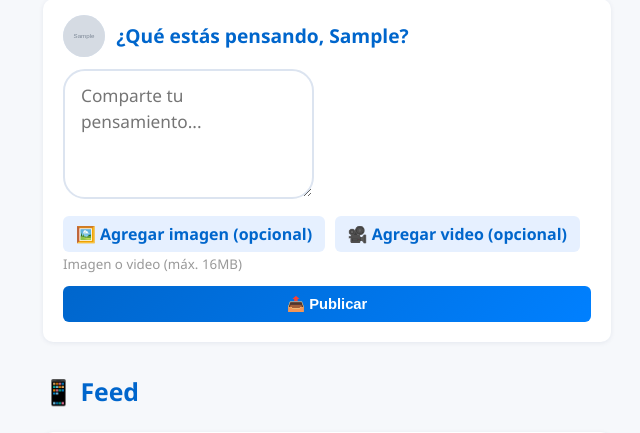
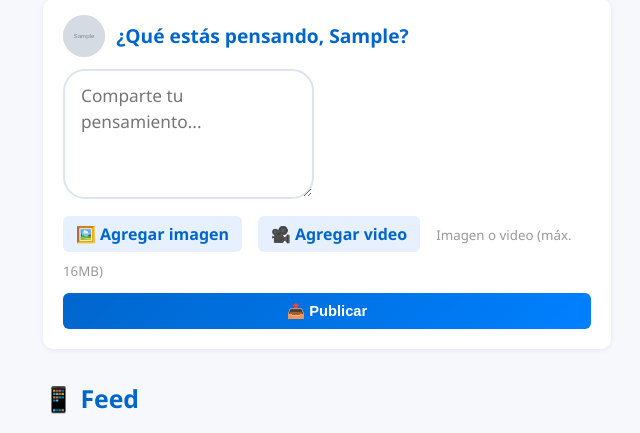
Before and after one commit to luisitoflorez12-arch/miappsocial, a Flask app: page /home/1 in a window 1280 px wide. Shown: the part 114-547 px from the top of the page, without its empty margins (313-953 px from the left). Run offline with Flask 3, Linux system fonts and the light colour scheme; tables that the repository leaves empty hold one stand-in row (values such as "Sample post"); grey boxes marked "Sample" are stand-in pictures; some libraries are stand-ins or nearby versions.

Commit message:
ajuste de botones

```diff
--- a/static/style_new.css
+++ b/static/style_new.css
@@ -351,7 +351,8 @@
 }
 
 .composer-card .file-label {
-    margin-right: 0.35rem;
+    margin-right: 0.75rem;
+    margin-bottom: 0.45rem;
 }
 
 .post-card textarea.form-control {
--- a/templates/home.html
+++ b/templates/home.html
@@ -64,11 +64,11 @@
 
                     <div class="form-group" style="margin-bottom: 1rem;">
                         <label for="imagen" class="file-label">
-                            🖼️ Agregar imagen (opcional)
+                            🖼️ Agregar imagen
                         </label>
                         <input type="file" id="imagen" name="imagen" accept="image/png,image/jpeg,image/gif,image/webp" style="display: none;">
                         <label for="video" class="file-label video-label">
-                            🎥 Agregar video (opcional)
+                            🎥 Agregar video
                         </label>
                         <input type="file" id="video" name="video" accept="video/mp4,video/webm,video/quicktime,video/ogg" style="display: none;">
                         <small class="text-muted">Imagen o video (máx. 16MB)</small>
```
